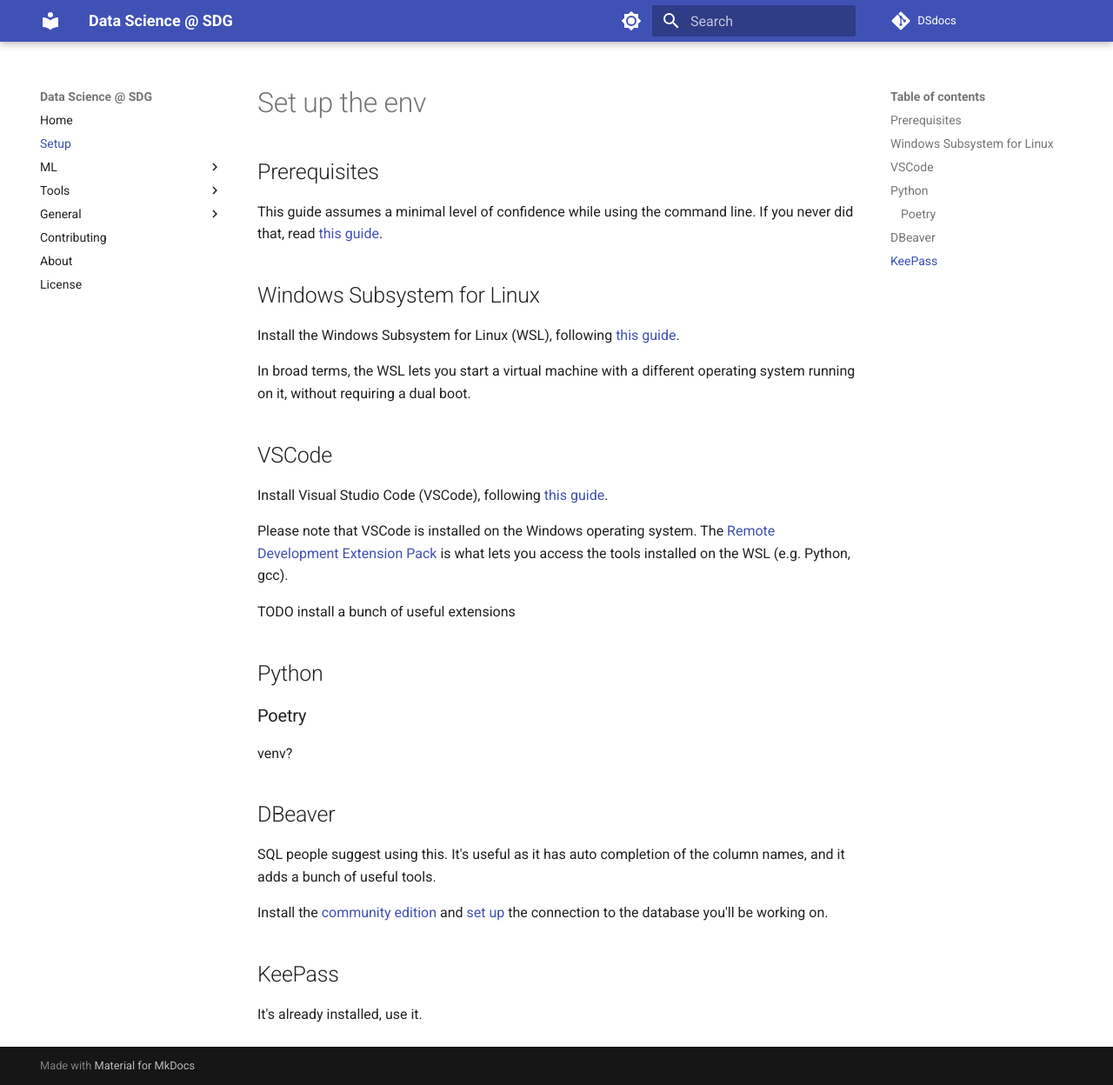
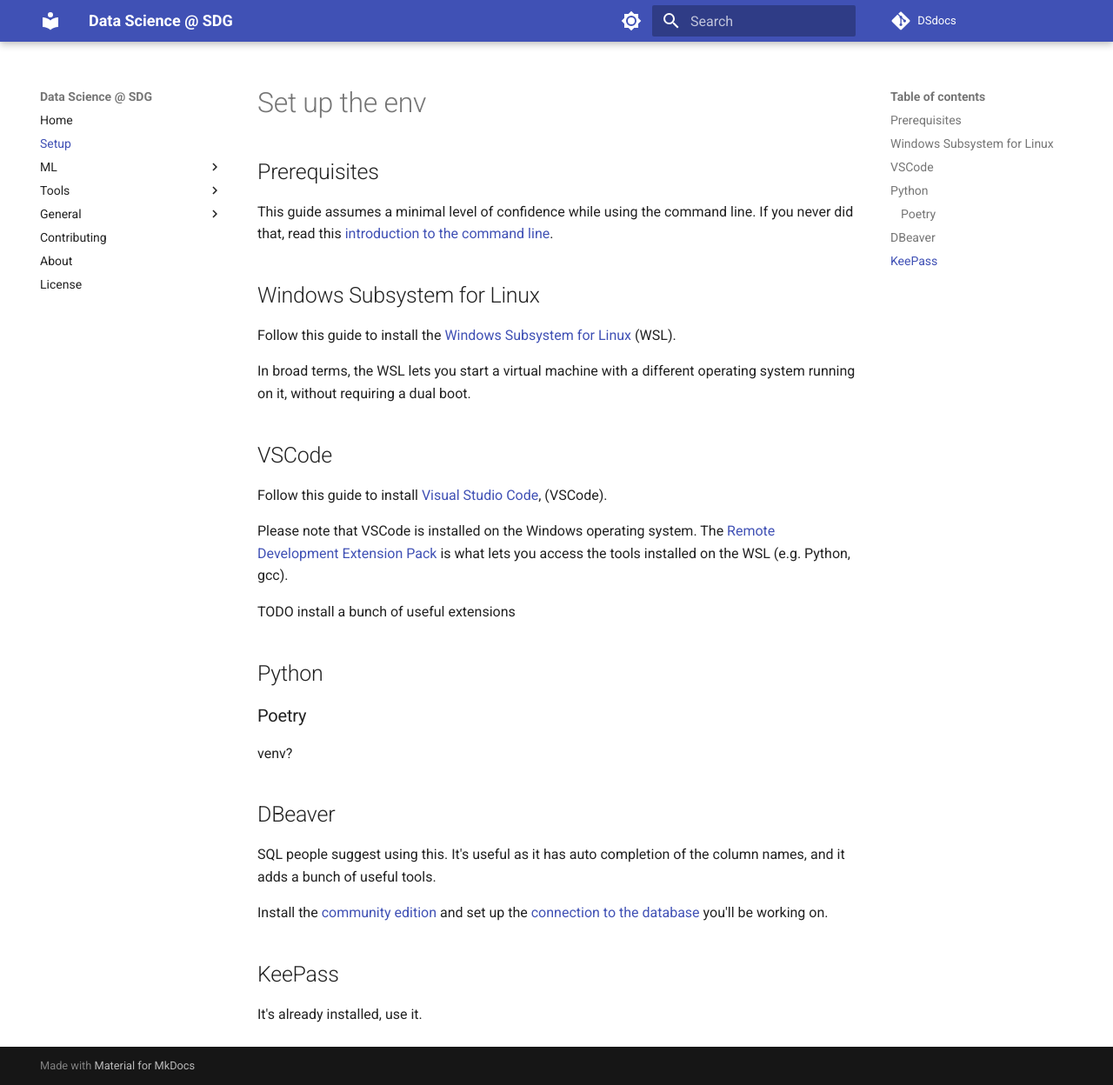
Before and after one commit to pietro-nobili-SDG/dsdocs, an MkDocs documentation site: the page built from docs/setup/env.md, in a window 1280 px wide and 1248 px high. Shown: the whole window at 87% size. Built offline with MkDocs 1.6.1 and Material for MkDocs 9.7.7, drawn with Linux system fonts in a browser that asks for light colours; comment, search, counter and statistics services are not loaded.

Commit message:
Avoid click here link

```diff
--- a/docs/setup/env.md
+++ b/docs/setup/env.md
@@ -8,22 +8,22 @@ hide:
 ## Prerequisites
 
 This guide assumes a minimal level of confidence while using the command line.
-If you never did that, read
-[this guide](../../general/unix).
+If you never did that, read this
+[introduction to the command line](../../general/unix).
 
 ## Windows Subsystem for Linux
 
-Install the Windows Subsystem for Linux (WSL),
-following
-[this guide](https://learn.microsoft.com/en-us/windows/wsl/install).
+Follow this guide to install the
+[Windows Subsystem for Linux](https://learn.microsoft.com/en-us/windows/wsl/install)
+(WSL).
 
 In broad terms, the WSL lets you start a virtual machine with a different operating system running on it, without requiring a dual boot.
 
 ## VSCode
 
-Install Visual Studio Code (VSCode),
-following
-[this guide](https://learn.microsoft.com/en-us/windows/wsl/tutorials/wsl-vscode).
+Follow this guide to install
+[Visual Studio Code](https://learn.microsoft.com/en-us/windows/wsl/tutorials/wsl-vscode),
+(VSCode).
 
 Please note that VSCode is installed on the Windows operating system.
 The
@@ -46,9 +46,9 @@ and it adds a bunch of useful tools.
 
 Install the
 [community edition](https://dbeaver.io/download/)
-and
-[set up](https://dbeaver.com/2022/03/03/how-to-create-database-connection-in-dbeaver/)
-the connection to the database you'll be working on.
+and set up the
+[connection to the database](https://dbeaver.com/2022/03/03/how-to-create-database-connection-in-dbeaver/)
+you'll be working on.
 
 ## KeePass
 
```
Also changed, not shown: README.md (+3 -2 lines), docs/general/unix.md (+9 -2 lines), docs/mkdocs/guide.md (+2 -3 lines).
